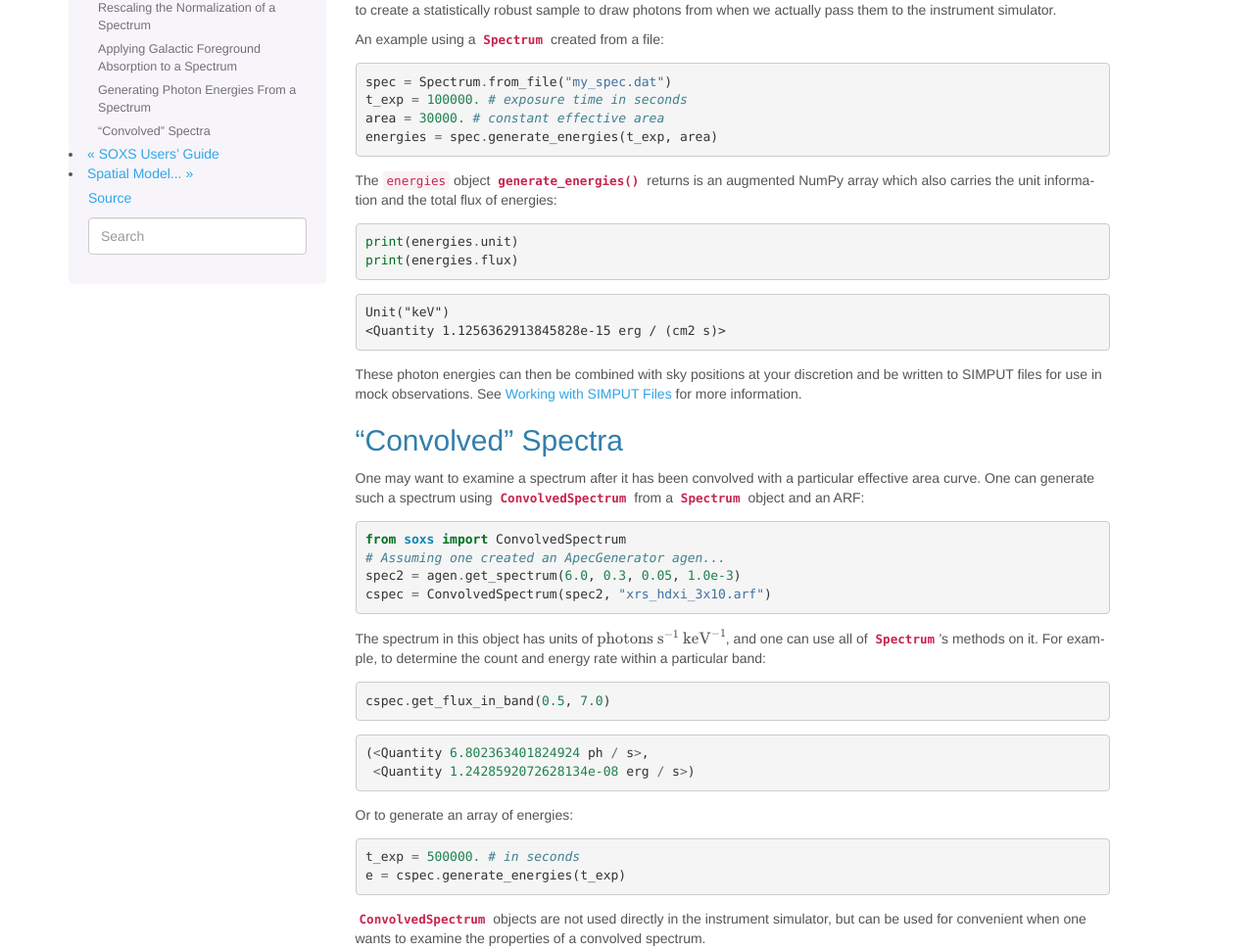
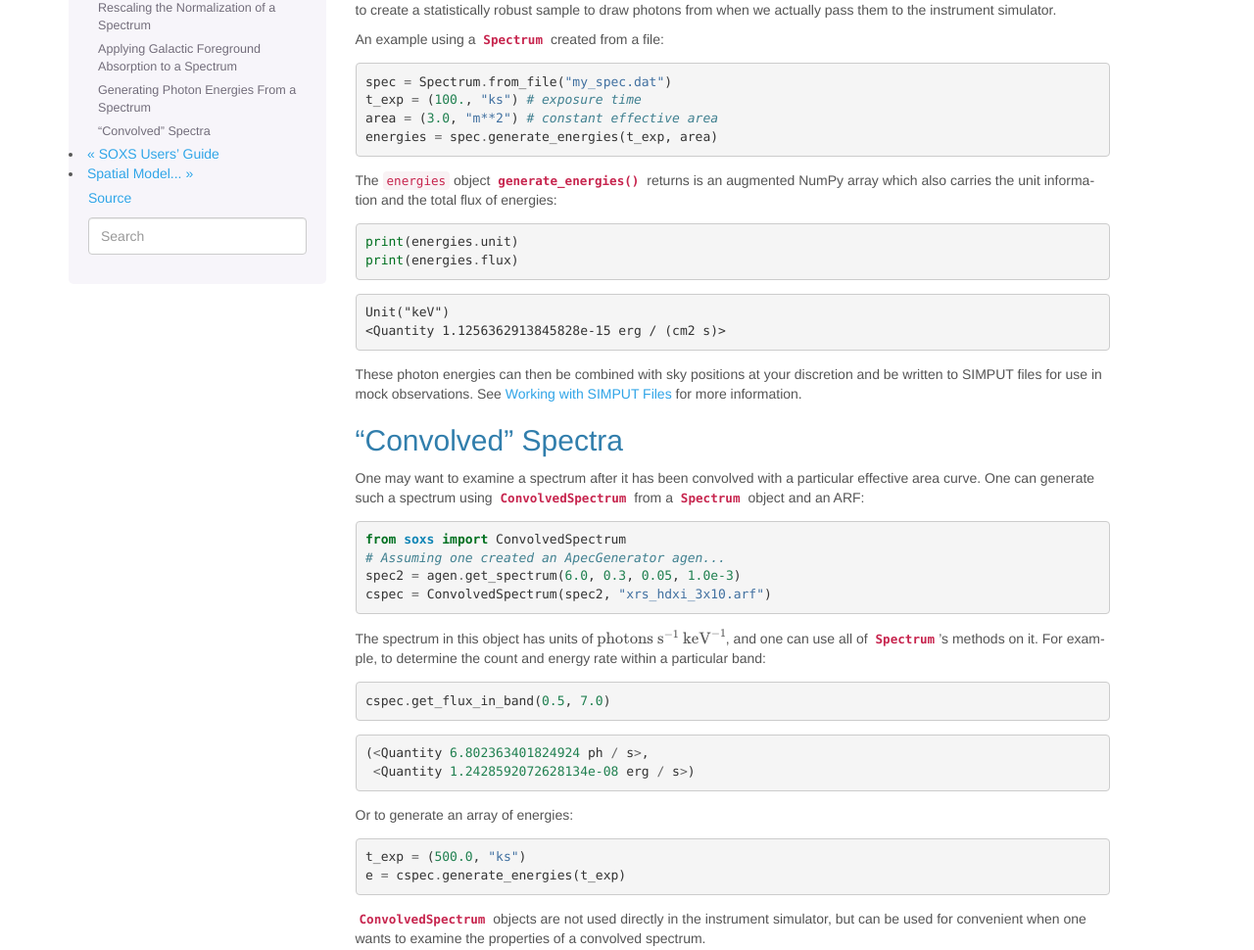
Before and after one commit to lynx-x-ray-observatory/soxs, a Sphinx documentation site: the page built from doc/source/users_guide/spectra.rst, in a window 1280 px wide and 1400 px high, scrolled down 3533 px. Shown: the part 361-1331 px from the top of the window at 98% size. Built offline with Sphinx 7.4.7, drawn with Linux system fonts in a browser that asks for light colours; some of the changed text lies outside the part shown.

Commit message:
Adding examples of parse_value to the docs

```diff
--- a/doc/source/users_guide/background.rst
+++ b/doc/source/users_guide/background.rst
@@ -188,7 +188,7 @@ file as input to :func:`~soxs.instrument.instrument_simulator`. The
 .. code-block:: python
 
     out_file = 'bkgnd_evt.fits'
-    exp_time = 1000000.0 # seconds
+    exp_time = (1.0, "Ms")
     instrument = "hdxi"
     sky_center = [24., 12.] # degrees
     soxs.make_background_file(out_file, exp_time, instrument, sky_center,
@@ -209,7 +209,7 @@ using the ``input_sources`` keyword argument:
 
     fov = 20.0 # arcmin
     out_file = 'bkgnd_evt.fits'
-    exp_time = 1000000.0 # seconds
+    exp_time = (1.0, "Ms")
     instrument = "hdxi"
     sky_center = [24., 12.] # degrees
     soxs.make_point_source_list('my_ptsrc.dat', exp_time, fov, sky_center)
@@ -225,7 +225,7 @@ than the exposure time that the background was run with:
 
 .. code-block:: python
 
-    exp_time = 500000.0 # seconds
+    exp_time = (500.0, "ks") # smaller than the original value
     instrument = "hdxi"
     simput_file = "beta_model_simput.fits"
     out_file = "evt.fits"
--- a/doc/source/users_guide/instrument.rst
+++ b/doc/source/users_guide/instrument.rst
@@ -31,7 +31,7 @@ following:
     from soxs import instrument_simulator
     simput_file = "snr_simput.fits" # SIMPUT file to be read
     out_file = "evt_mucal.fits" # event file to be written
-    exp_time = 30000. # The exposure time in seconds
+    exp_time = (30.0, "ks") # The exposure time
     instrument = "mucal" # short name for instrument to be used
     sky_center = [30., 45.] # RA, Dec of pointing in degrees
     instrument_simulator(simput_file, out_file, exp_time, instrument,
--- a/doc/source/users_guide/random_numbers.rst
+++ b/doc/source/users_guide/random_numbers.rst
@@ -17,8 +17,8 @@ would set the random seed in this way:
 
 .. code-block:: python
 
-    t_exp = 50000.0
-    area = 30000.0
+    t_exp = (50.0, "ks")
+    area = (3.0, "m**2")
     prng = 24
     e = spec.generate_energies(t_exp, area, prng=prng)
 
--- a/doc/source/users_guide/simput.rst
+++ b/doc/source/users_guide/simput.rst
@@ -24,8 +24,8 @@ and photon list file like this:
 
     from soxs import write_photon_list, PointSource
 
-    exp_time = 100000. # in seconds
-    area = 30000. # in cm^2
+    exp_time = (500.0, "ks")
+    area = (3.0, "m**2")
     energies = spec.generate_energies(exp_time, area)
     num_events = len(energies)
     pt_src = PointSource(30.0, 45.0)
--- a/doc/source/users_guide/spectra.rst
+++ b/doc/source/users_guide/spectra.rst
@@ -113,11 +113,11 @@ generate thermal spectra:
 
 .. code-block:: python
 
-    kT = 6.0 # in units of keV
+    kT = (6.0, "keV")
     abund = 0.3 # solar units
     redshift = 0.05
     norm = 1.0e-3 # in units of 1.0e-14*EM/(4*pi*(1+z)**2*D_A**2)
-    velocity = 100.0 # in units of km/s, optional
+    velocity = (100.0, "km/s") # optional
     spec1 = agen.get_spectrum(kT, abund, redshift, norm, velocity=velocity)
 
 ``spec1`` is just a standard :class:`~soxs.spectra.Spectrum` object.
@@ -276,8 +276,8 @@ An example using a :class:`~soxs.spectra.Spectrum` created from a file:
 .. code-block:: python
 
     spec = Spectrum.from_file("my_spec.dat")
-    t_exp = 100000. # exposure time in seconds
-    area = 30000. # constant effective area
+    t_exp = (100., "ks") # exposure time
+    area = (3.0, "m**2") # constant effective area
     energies = spec.generate_energies(t_exp, area)
 
 The ``energies`` object :meth:`~soxs.spectra.Spectrum.generate_energies` returns
@@ -331,7 +331,7 @@ Or to generate an array of energies:
 
 .. code-block:: python
 
-    t_exp = 500000. # in seconds
+    t_exp = (500.0, "ks")
     e = cspec.generate_energies(t_exp)
 
 :class:`~soxs.spectra.ConvolvedSpectrum` objects are not used directly in the
```
Also changed, not shown: doc/source/users_guide/source_catalogs.rst (+7 -7 lines).
